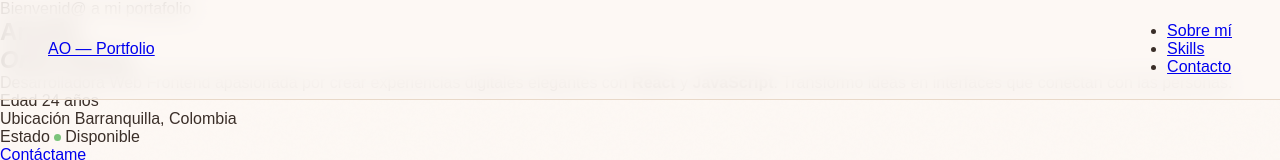
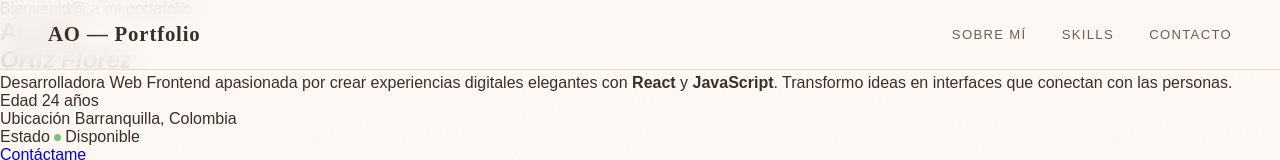
Before and after one commit to anyelyortizflorez-hub/Portafolio, a plain HTML site: page index.html in a window 1280 px wide. Shown: the top 160 px of the page. Drawn offline with Linux system fonts and the light colour scheme.

Commit message:
style(nav): estilice el logo y links de navegacion con tipografia y hover effect

```diff
--- a/style.css
+++ b/style.css
@@ -47,3 +47,31 @@
       backdrop-filter: blur(12px);
       border-bottom: 1px solid var(--nude-300);
     }
+
+
+     .nav-logo {
+      font-family: 'Cormorant Garamond', serif;
+      font-size: 1.3rem;
+      font-weight: 600;
+      letter-spacing: 0.04em;
+      color: var(--text-dark);
+      text-decoration: none;
+    }
+
+    .nav-links {
+      display: flex;
+      gap: 2.2rem;
+      list-style: none;
+    }
+
+    .nav-links a {
+      font-size: 0.82rem;
+      font-weight: 400;
+      letter-spacing: 0.1em;
+      text-transform: uppercase;
+      color: var(--text-mid);
+      text-decoration: none;
+      transition: color 0.3s;
+    }
+
+    .nav-links a:hover { color: var(--blue-500); }
```
